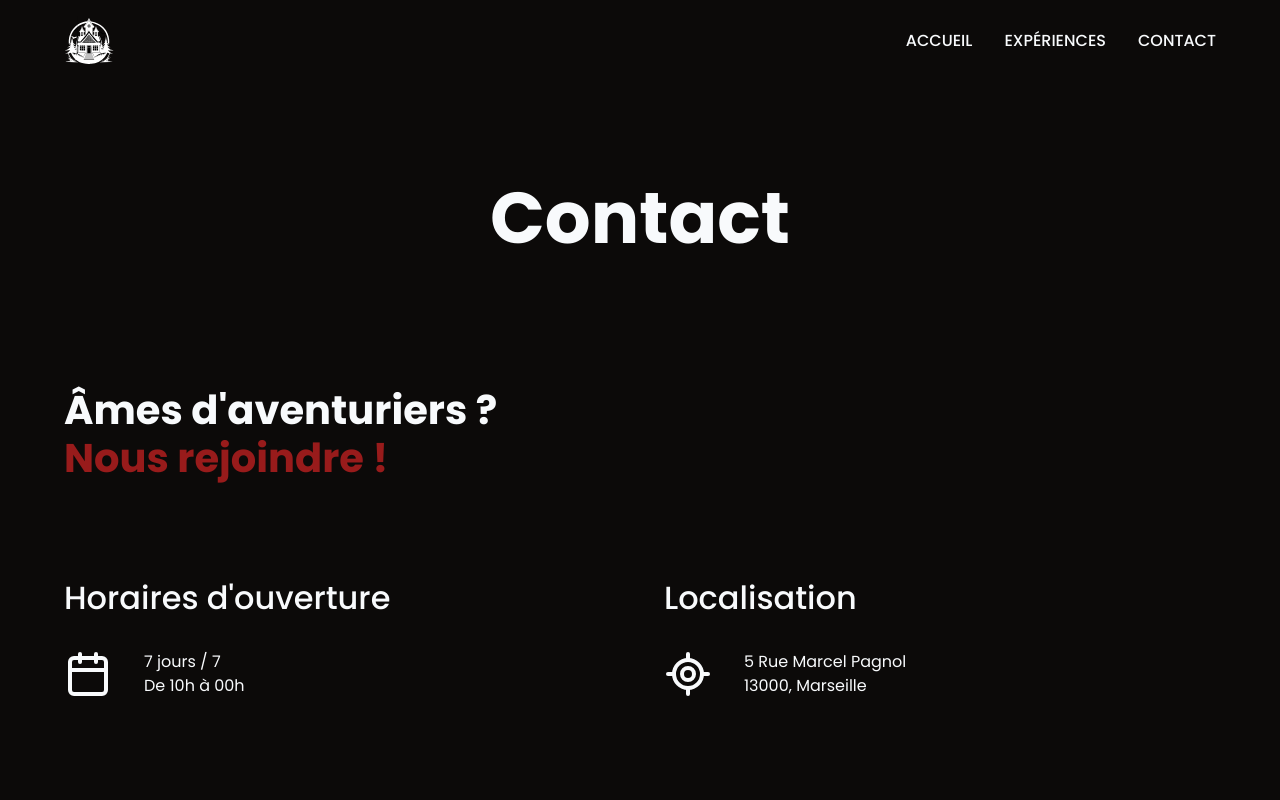
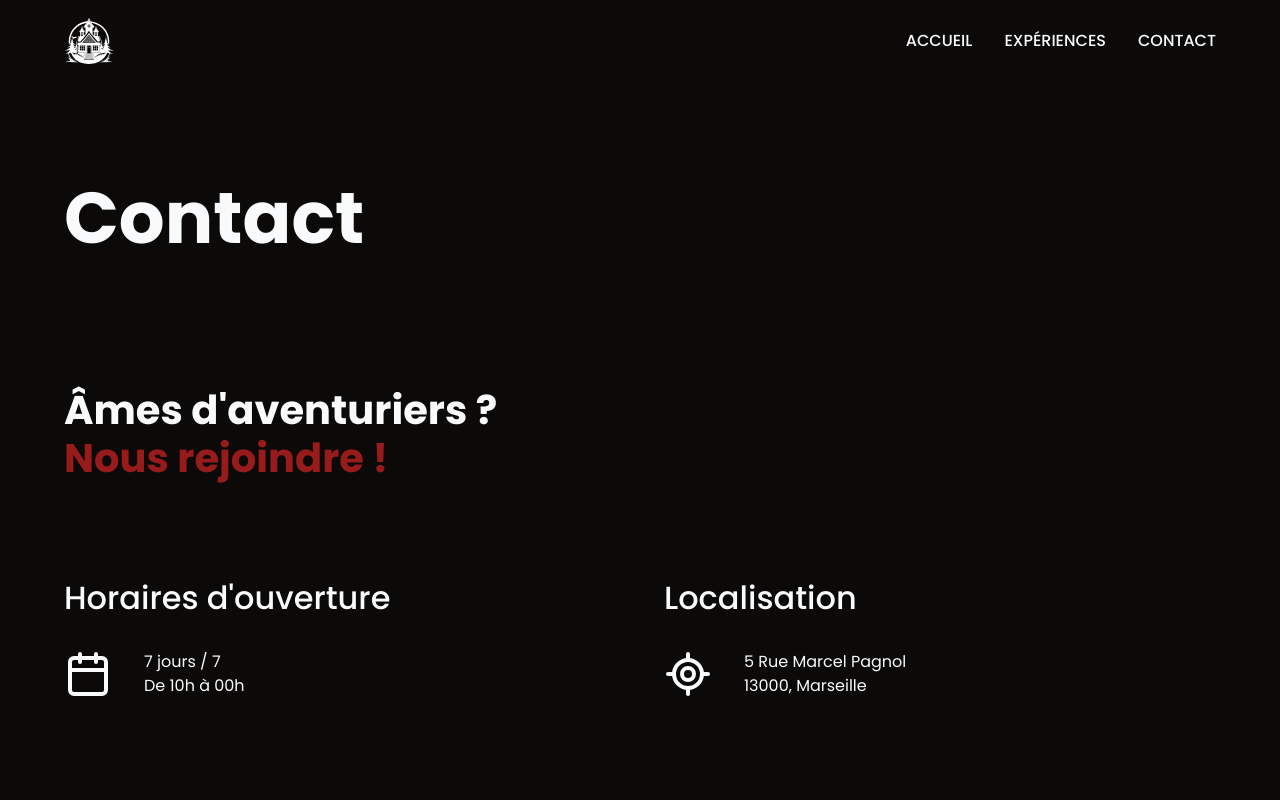
Before and after one commit to SebastienLaurentt/Escape-Game, a Next.js app: page /contact in a window 1280 px wide. Shown: the top 800 px of the page. Built offline with nearby package versions, Linux system fonts and the light colour scheme.

Commit message:
update css from xl display

```diff
--- a/components/shared/PageTitle.tsx
+++ b/components/shared/PageTitle.tsx
@@ -7,7 +7,7 @@ interface PageTitleProps {
 
 const PageTitle: React.FC<PageTitleProps> = ({ title, titleDescription }) => {
   return (
-    <section className="my-20 px-6 text-center md:mb-24 md:px-10 lg:mb-28 xl:mb-32 xl:mt-24 xl:px-16 2xl:mx-auto 2xl:max-w-screen-xl ">
+    <section className="my-20 px-6 text-center xl:text-left md:mb-24 md:px-10 lg:mb-28 xl:mb-32 xl:mt-24 xl:px-16 2xl:mx-auto 2xl:max-w-screen-xl ">
       <h1 className="mb-4 lg:mb-6">{title}</h1>
       <p className="mx-auto max-w-[320px] md:max-w-[500px] lg:max-w-[700px]">
         {titleDescription}
```
